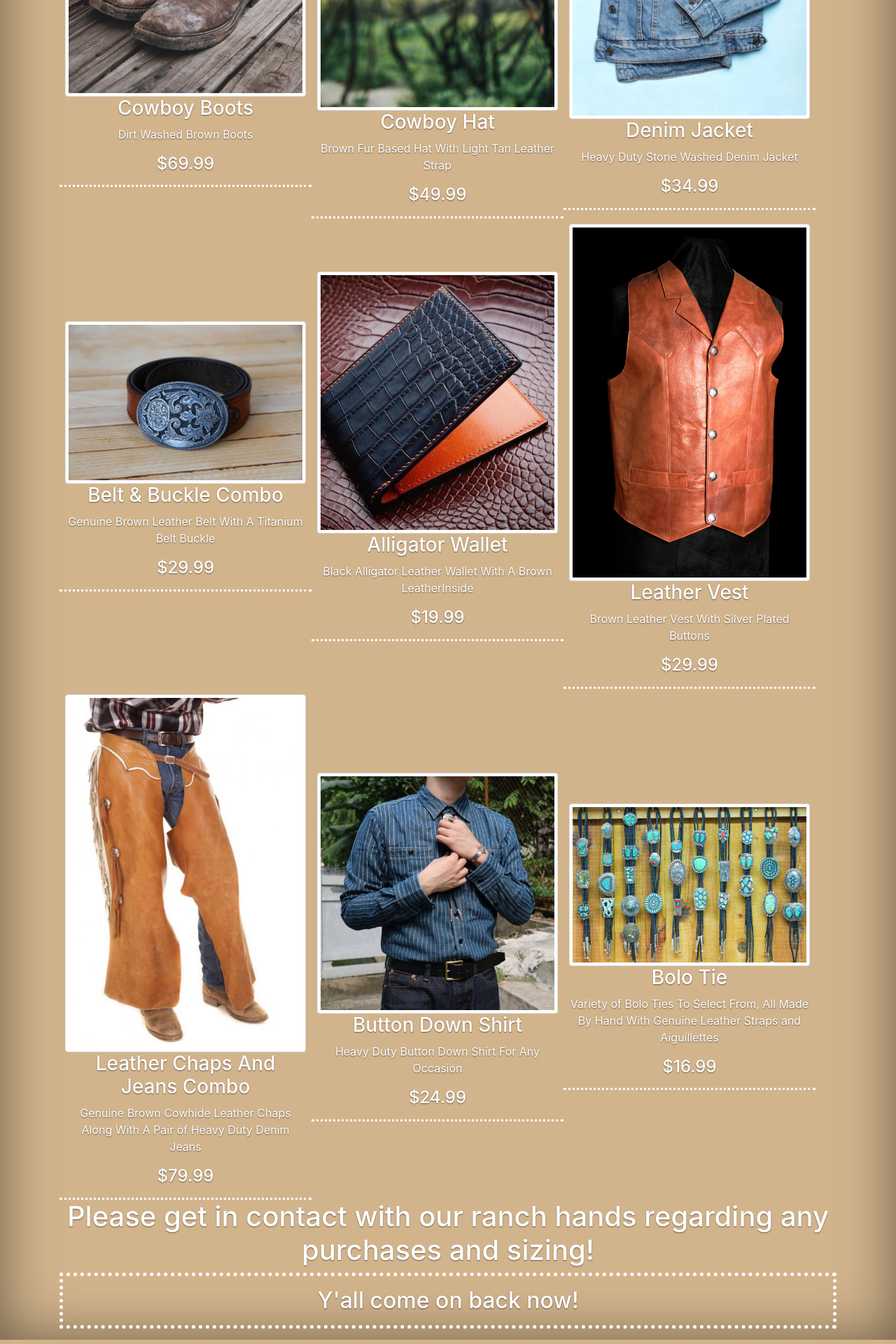
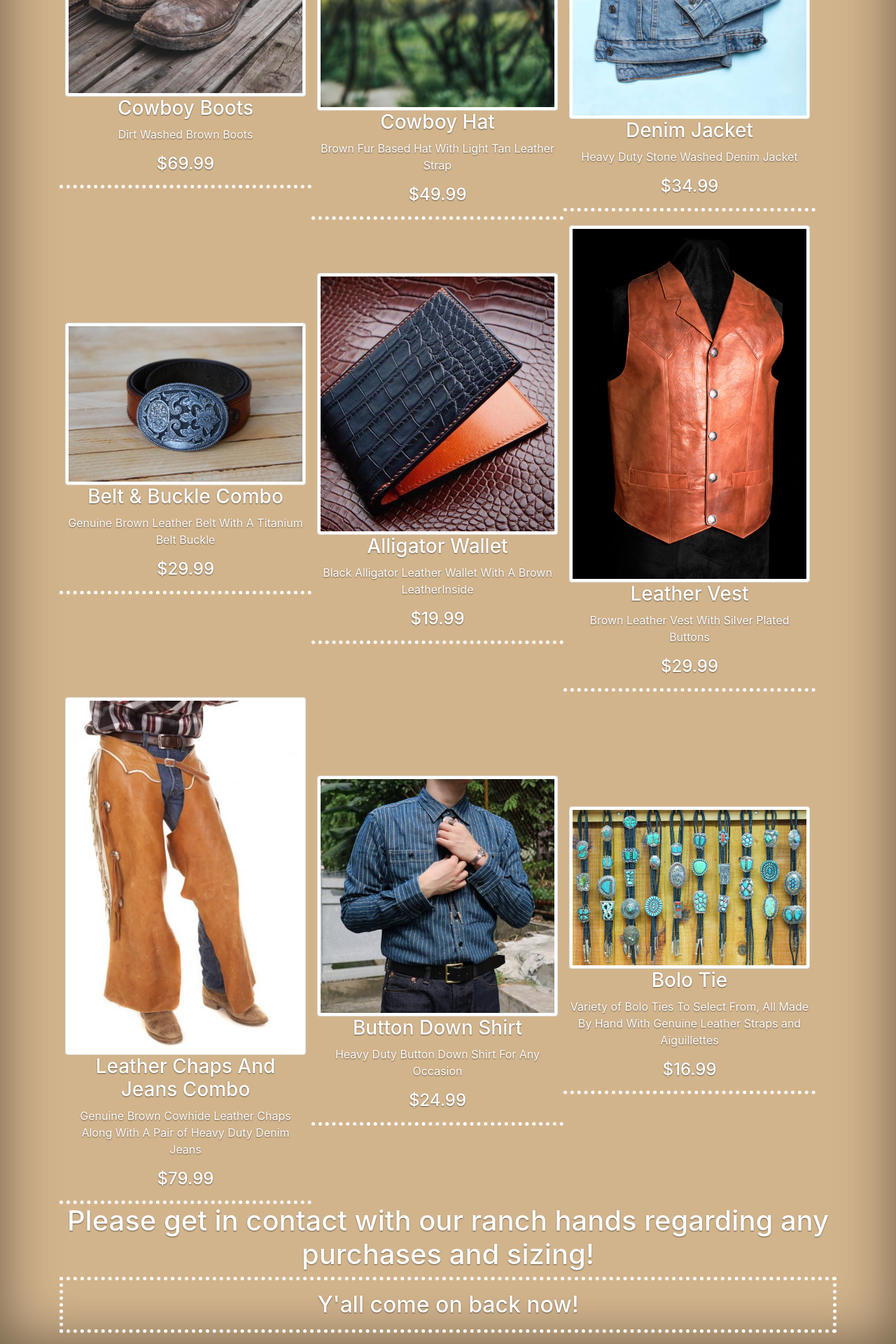
Before and after one commit to Earthman12/wild_west_cowboy_store_site, a Django app: page / in a window 1280 px wide. Shown: the part 1447-3367 px from the top of the page at 70% size. Run offline with Django 3.2, Linux system fonts and the light colour scheme; data comes from the database, SQL or seed files in the repository; some libraries are stand-ins or nearby versions.

Commit message:
Update store_home.html

```diff
--- a/store_front/templates/store_front/store_home.html
+++ b/store_front/templates/store_front/store_home.html
@@ -5,7 +5,7 @@
 
 <style type="text/css">
     .product{
-        border-bottom:3px dotted white;
+        border-bottom: 5px dotted white;
     }
 
     .store-body{
```
